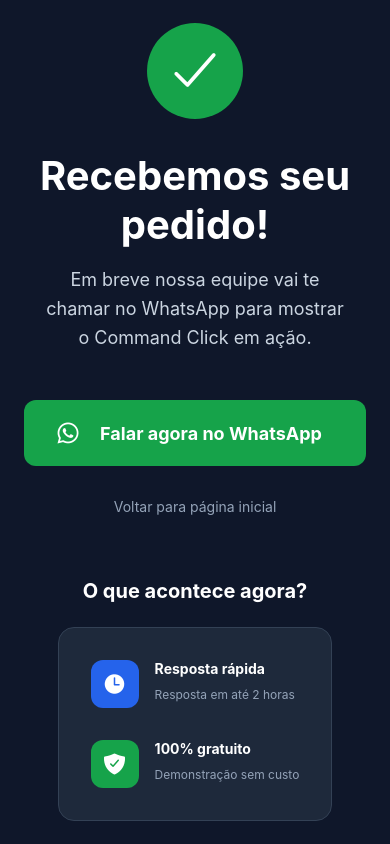
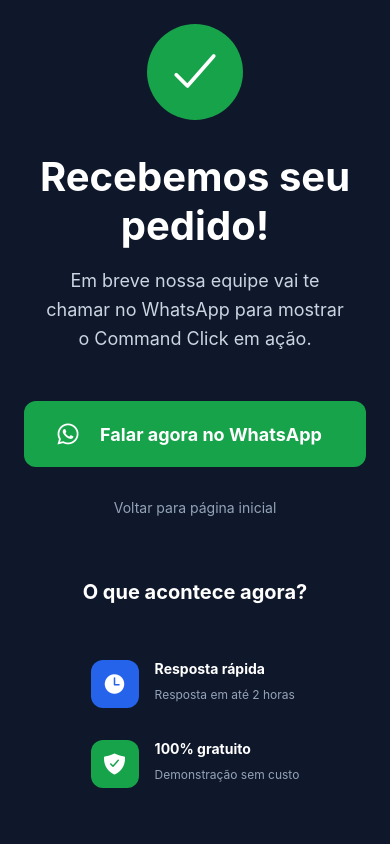
Before and after one commit to commandclickcontato-boop/ommandclick-landing, a React Native app: screen /ThankYou in a window 390 px wide. Built offline with nearby package versions, Linux system fonts and the light colour scheme; no server answers.

Commit message:
agent changes complete

```diff
--- a/src/screens/ThankYouScreen.tsx
+++ b/src/screens/ThankYouScreen.tsx
@@ -69,7 +69,7 @@
             O que acontece agora?
           </Text>
 
-          <View className="bg-slate-800 p-8 rounded-2xl border border-slate-700">
+          <View className="p-8">
             <View className="flex-row items-start mb-8">
               <View className="bg-blue-600 w-12 h-12 rounded-xl items-center justify-center mr-4 flex-shrink-0">
                 <Ionicons name="time" size={24} color="white" />
```
Also changed, not shown: changelog.txt.
